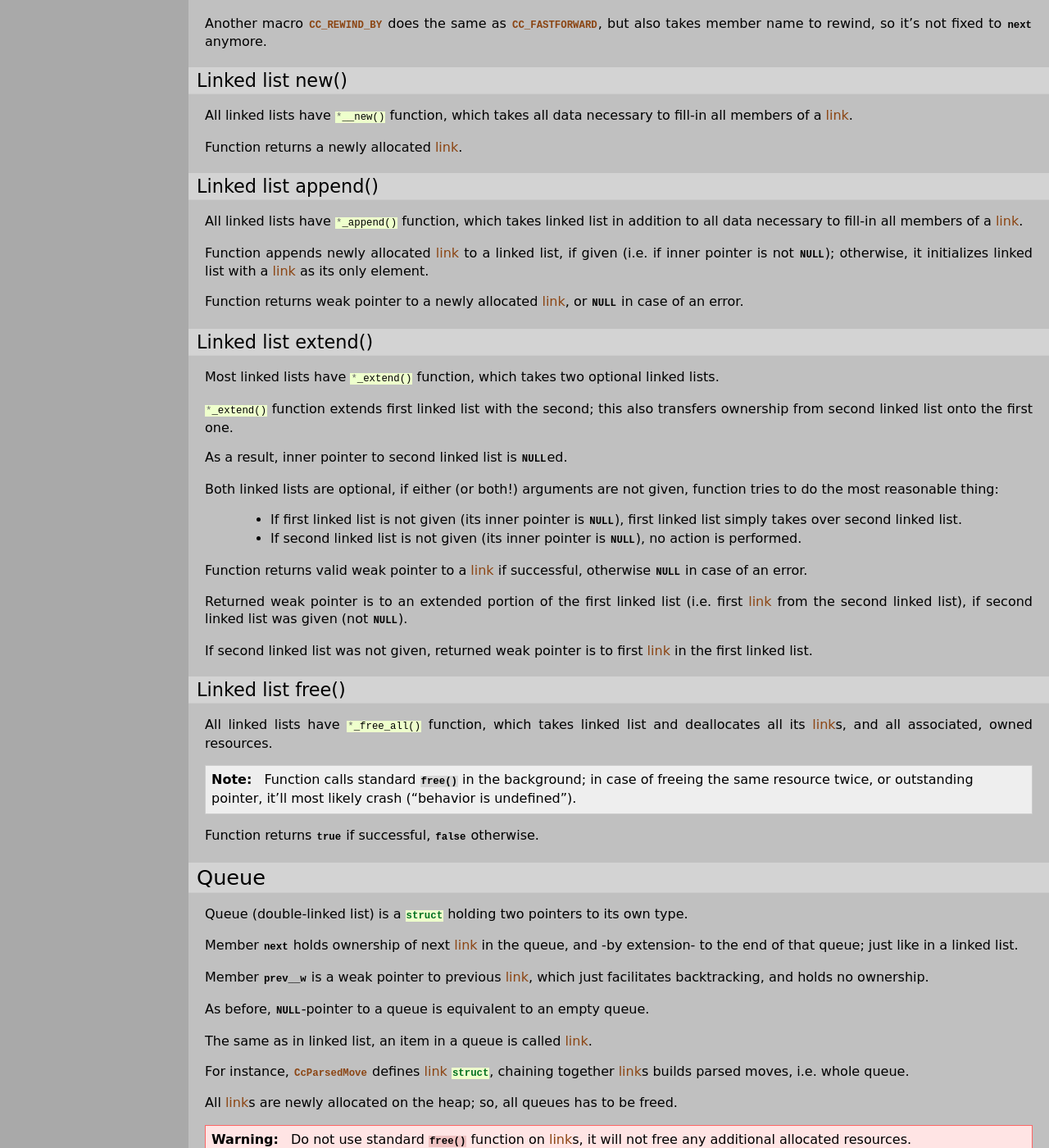
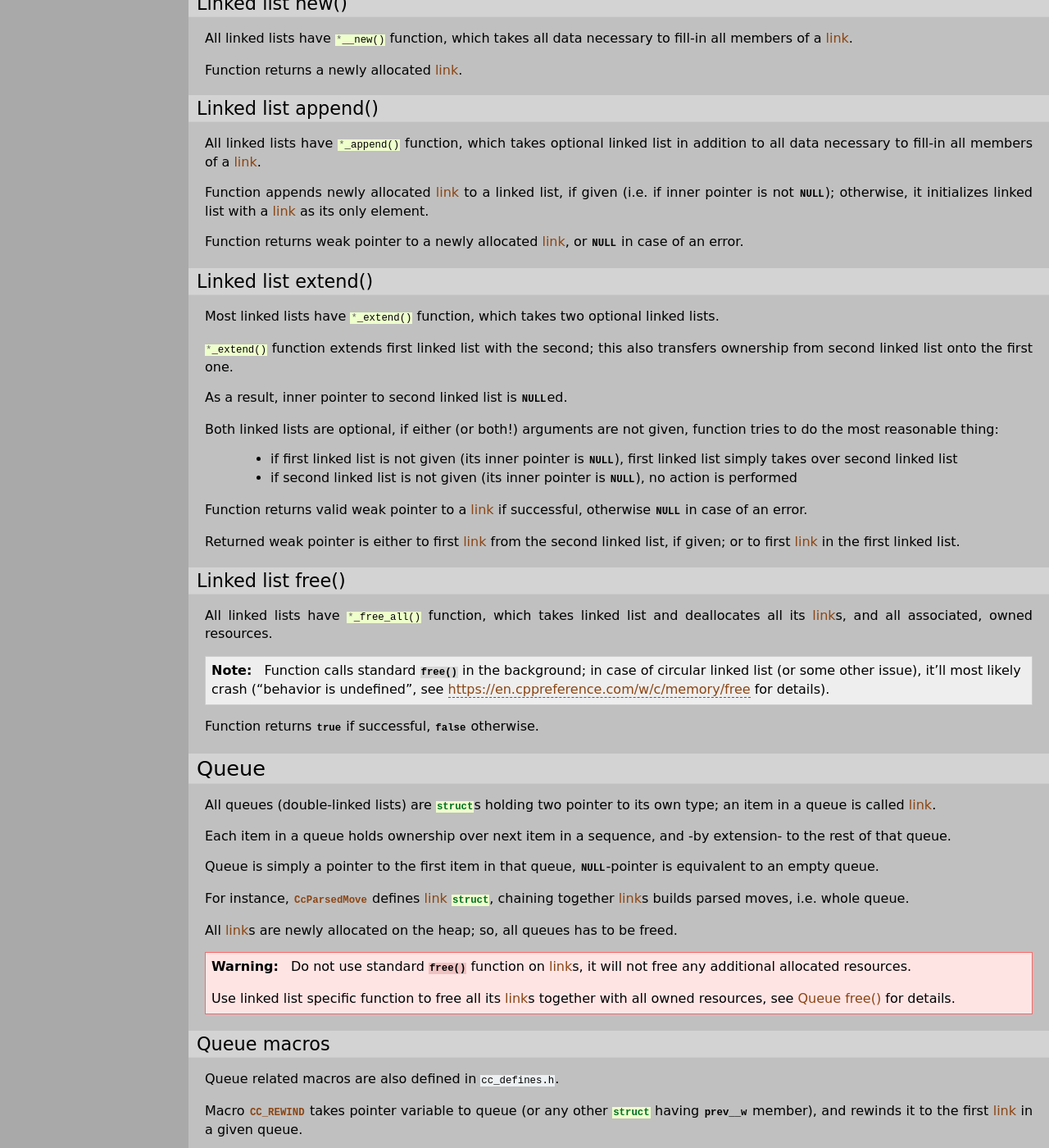
Before and after one commit to mmlacak/crochess, a Sphinx documentation site: the page built from docs/source/libcc/concepts.rst, in a window 1280 px wide and 1400 px high, scrolled down 2218 px. Shown: the whole window at 82% size. Built offline with Sphinx 7.4.7, drawn with Linux system fonts in a browser that asks for light colours; some of the changed text lies outside the part shown.

Commit message:
Cleaned-up concepts, naming.

```diff
--- a/docs/source/libcc/concepts.rst
+++ b/docs/source/libcc/concepts.rst
@@ -124,18 +124,14 @@ initial tags for Mayan Ascendancy variant.
 Linked lists
 ------------
 
-All linked lists are realized as a :c:`struct` holding pointer to its own type.
+All linked lists are :c:`struct`\s holding pointer to its own type; an item in
+a linked list is called :c:term:`link`.
 
-As a result, each item in a linked list holds ownership over next item in a
-sequence, and -by extension- to the rest of that linked list.
+Each item in a linked list holds ownership over next item in a sequence, and
+-by extension- to the rest of that linked list.
 
-Also, :c:data:`NULL`\-pointer to linked list is equivalent to an empty linked
-list.
-
-Type of a pointer to any item in a linked list is the same type as pointer to
-linked list itself.
-
-To distinguish the two, an item in a linked list is called :c:term:`link`.
+Linked list is simply a pointer to the first item in that list,
+:c:data:`NULL`\-pointer is equivalent to an empty list.
 
 For instance, :c:struct:`CcTypedStepLink` defines :c:term:`link` :c:`struct`,
 chaining together :c:term:`link`\s builds typed steps, i.e. whole linked list.
@@ -182,8 +178,8 @@ Function returns a newly allocated :c:term:`link`.
 Linked list append()
 ^^^^^^^^^^^^^^^^^^^^
 
-All linked lists have :c:`*_append()` function, which takes linked list in
-addition to all data necessary to fill-in all members of a :c:term:`link`.
+All linked lists have :c:`*_append()` function, which takes optional linked list
+in addition to all data necessary to fill-in all members of a :c:term:`link`.
 
 Function appends newly allocated :c:term:`link` to a linked list, if given
 (i.e. if inner pointer is not :c:data:`NULL`); otherwise, it initializes
@@ -208,21 +204,17 @@ As a result, inner pointer to second linked list is :c:data:`NULL`\ed.
 Both linked lists are optional, if either (or both!) arguments are not given,
 function tries to do the most reasonable thing:
 
-    * If first linked list is not given (its inner pointer is :c:data:`NULL`),
-      first linked list simply takes over second linked list.
+    * if first linked list is not given (its inner pointer is :c:data:`NULL`),
+      first linked list simply takes over second linked list
 
-    * If second linked list is not given (its inner pointer is :c:data:`NULL`),
-      no action is performed.
+    * if second linked list is not given (its inner pointer is :c:data:`NULL`),
+      no action is performed
 
 Function returns valid weak pointer to a :c:term:`link` if successful,
 otherwise :c:data:`NULL` in case of an error.
 
-Returned weak pointer is to an extended portion of the first linked list
-(i.e. first :c:term:`link` from the second linked list), if second linked list
-was given (not :c:data:`NULL`).
-
-If second linked list was not given, returned weak pointer is to first
-:c:term:`link` in the first linked list.
+Returned weak pointer is either to first :c:term:`link` from the second linked
+list, if given; or to first :c:term:`link` in the first linked list.
 
 .. _lbl-libcc-concepts-linkedlists-free:
 
@@ -235,8 +227,9 @@ deallocates all its :c:term:`link`\s, and all associated, owned resources.
 .. note::
 
     Function calls standard :c:func:`free()` in the background; in case of
-    freeing the same resource twice, or outstanding pointer, it'll most likely
-    crash ("behavior is undefined").
+    circular linked list (or some other issue), it'll most likely crash
+    ("behavior is undefined", see
+    `<https://en.cppreference.com/w/c/memory/free>`_ for details).
 
 Function returns :c:data:`true` if successful, :c:data:`false` otherwise.
 
@@ -245,18 +238,14 @@ Function returns :c:data:`true` if successful, :c:data:`false` otherwise.
 Queue
 -----
 
-Queue (double-linked list) is a :c:`struct` holding two pointers to its own
-type.
+All queues (double-linked lists) are :c:`struct`\s holding two pointer to its
+own type; an item in a queue is called :c:term:`link`.
 
-Member :c:member:`next` holds ownership of next :c:term:`link` in the queue,
-and -by extension- to the end of that queue; just like in a linked list.
+Each item in a queue holds ownership over next item in a sequence, and
+-by extension- to the rest of that queue.
 
-Member :c:member:`prev__w` is a weak pointer to previous :c:term:`link`, which
-just facilitates backtracking, and holds no ownership.
-
-As before, :c:data:`NULL`\-pointer to a queue is equivalent to an empty queue.
-
-The same as in linked list, an item in a queue is called :c:term:`link`.
+Queue is simply a pointer to the first item in that queue,
+:c:data:`NULL`\-pointer is equivalent to an empty queue.
 
 For instance, :c:struct:`CcParsedMove` defines :c:term:`link` :c:`struct`,
 chaining together :c:term:`link`\s builds parsed moves, i.e. whole queue.
@@ -323,7 +312,8 @@ all its :c:term:`link`\s, and all associated, owned resources.
 .. note::
 
     Function calls standard :c:func:`free()` in the background; in case of
-    freeing the same resource twice, or outstanding pointer, it'll most likely
-    crash ("behavior is undefined").
+    circular queue (or some other issue), it'll most likely crash
+    ("behavior is undefined", see
+    `<https://en.cppreference.com/w/c/memory/free>`_ for details).
 
 Function returns :c:data:`true` if successful, :c:data:`false` otherwise.
```
Also changed, not shown: docs/source/libcc/organization.rst (+3 -10 lines).
